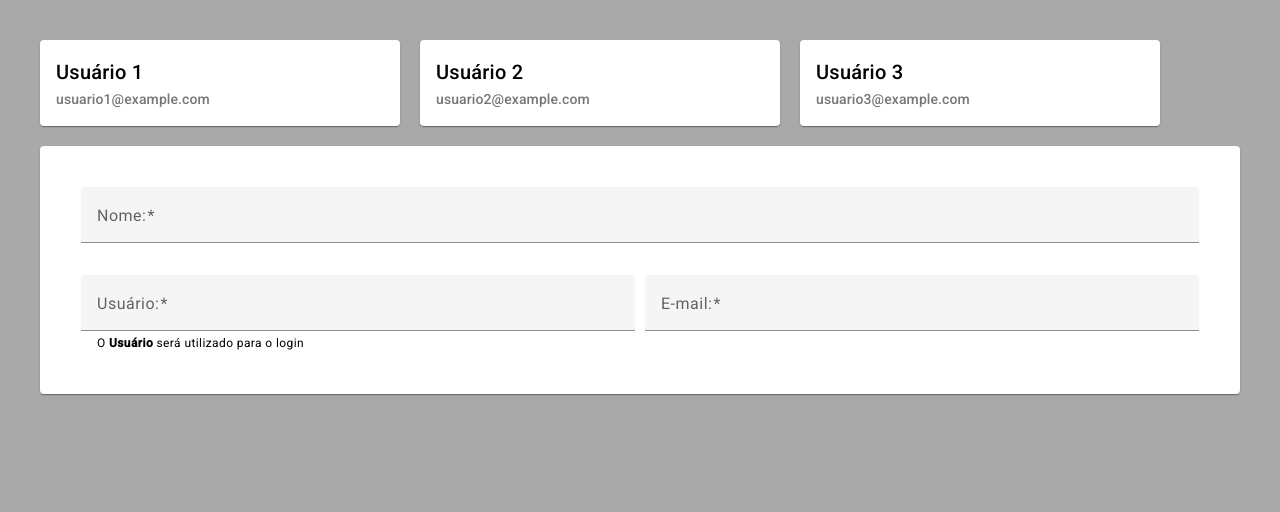
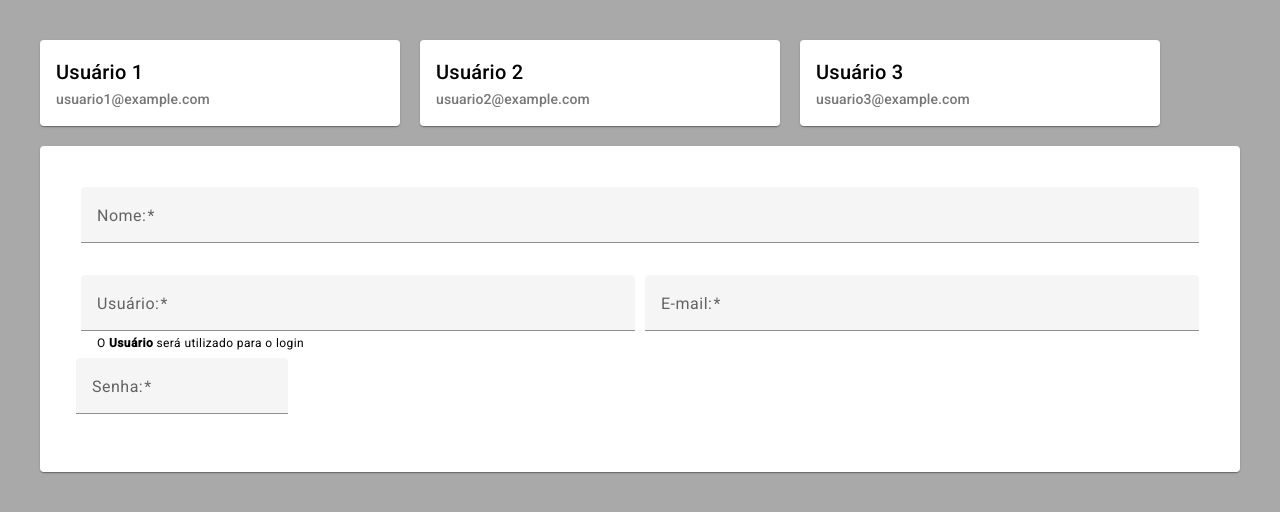
Before and after one commit to heberGustavo/cadastros-usuarios, an Angular app: page / in a window 1280 px wide. Shown: the top 512 px of the page. Built offline with nearby package versions, Linux system fonts and the light colour scheme.

Commit message:
Criação do Campo de Senha

```diff
--- a/package.json
+++ b/package.json
@@ -22,13 +22,15 @@
     "@angular/router": "^16.1.0",
     "rxjs": "~7.8.0",
     "tslib": "^2.3.0",
-    "zone.js": "~0.13.0"
+    "zone.js": "~0.13.0",
+    "zxcvbn": "^4.4.2"
   },
   "devDependencies": {
     "@angular-devkit/build-angular": "^16.1.0",
     "@angular/cli": "~16.1.0",
     "@angular/compiler-cli": "^16.1.0",
     "@types/jasmine": "~4.3.0",
+    "@types/zxcvbn": "^4.4.5",
     "jasmine-core": "~4.6.0",
     "karma": "~6.4.0",
     "karma-chrome-launcher": "~3.2.0",
--- a/src/app/components/user-form/user-form.component.html
+++ b/src/app/components/user-form/user-form.component.html
@@ -49,6 +49,26 @@
                     <mat-error *ngIf="emailControl.hasError('invalidEmail') && !emailControl.hasError('required')">Este <strong>E-mail</strong> já está sendo utilizado.</mat-error>
                 </mat-form-field>
             </div>
+            <div class="user-form__row">
+                <mat-form-field>
+                    <mat-label>Senha:</mat-label>
+                    <input
+                        type="password"
+                        name="senha"
+                        matInput
+                        #passwordControl="ngModel"
+                        [(ngModel)]="userSelected.password"
+                        appPasswordStrengthValidator
+                        required
+                    />
+                    <mat-error *ngIf="passwordControl.hasError('required')">
+                        A <strong>Senha</strong> é obrigatória
+                    </mat-error>
+                    <mat-error *ngIf="passwordControl.hasError('invalidPasswordStrengthValidator') && !passwordControl.hasError('required')">
+                        Digite uma senha <strong>mais forte</strong>
+                    </mat-error>
+                </mat-form-field>
+            </div>
         </form>
     </mat-card-content>
 </mat-card>
--- a/src/app/directives/directives.module.ts
+++ b/src/app/directives/directives.module.ts
@@ -2,15 +2,18 @@ import { NgModule } from '@angular/core';
 
 import { EmailPatternValidatorDirective } from './email-pattern-validator.directive';
 import { CredentialsValidatorDirective } from './credentials-validator.directive';
+import { PasswordStrengthValidatorDirective } from './password-strength-validator.directive';
 
 @NgModule({
     declarations: [
     EmailPatternValidatorDirective,
-    CredentialsValidatorDirective
+    CredentialsValidatorDirective,
+    PasswordStrengthValidatorDirective
   ],
     exports: [
       EmailPatternValidatorDirective,
       CredentialsValidatorDirective,
+      PasswordStrengthValidatorDirective,
     ],
 })
 export class DirectivesModules {
--- /dev/null
+++ b/src/app/directives/password-strength-validator.directive.ts
@@ -0,0 +1,25 @@
+import { Directive } from '@angular/core';
+import { AbstractControl, NG_VALIDATORS, ValidationErrors, Validator } from '@angular/forms';
+
+import * as zxcvbn from 'zxcvbn';
+
+@Directive({
+  selector: '[appPasswordStrengthValidator]',
+  providers: [{
+    provide: NG_VALIDATORS,
+    useExisting: PasswordStrengthValidatorDirective,
+    multi: true
+  }]
+})
+export class PasswordStrengthValidatorDirective implements Validator {
+
+  validate(control: AbstractControl): ValidationErrors | null {
+    if(!control || !control.value) return null;
+
+    const result = zxcvbn(control.value);
+    const PASSWORD_IS_WEAK_OR_MEDIUM = result.score !== 4;
+
+    return PASSWORD_IS_WEAK_OR_MEDIUM ? { invalidPasswordStrengthValidator: true } : null;
+  }
+
+}
```
Also changed, not shown: _docs.txt, 1 other file (tests, documents, lock files or other folders).
